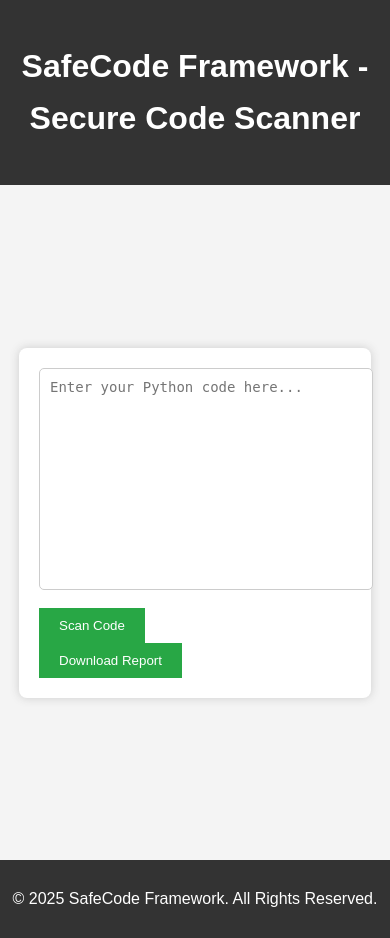
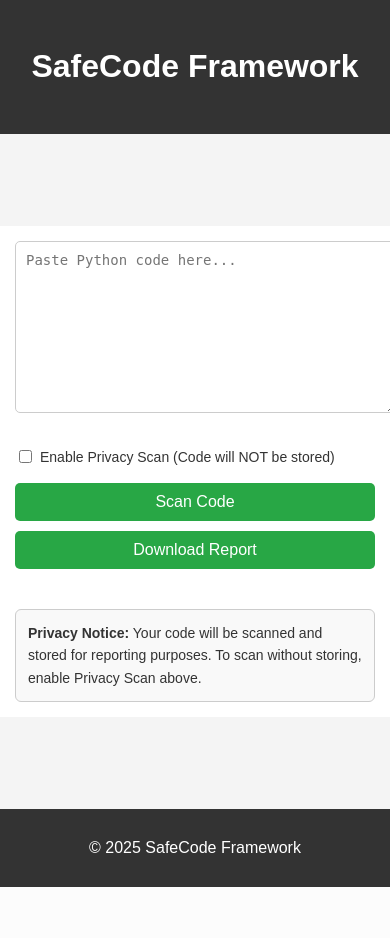
Before and after one commit to stag-nant/SEPM, a Flask app: page / in a window 390 px wide. After the commit the page ends 887 px from the top, so only its background shows below. Run offline with Flask 3, Linux system fonts and the light colour scheme.

Commit message:
Updated files with user stories 10,11,12

```diff
--- a/app.py
+++ b/app.py
@@ -88,6 +88,26 @@ def upload():
         "vulnerabilities": issues
     })
 
+@app.route('/api/scan', methods=['POST'])
+def api_scan():
+    data = request.get_json()
+    code = data.get("code", "")
+
+    if not code:
+        return jsonify({
+            "success": False,
+            "error": "No code provided"
+        }), 400
+
+    issues = analyze_code(code)
+
+    # Do not save code to DB for API scans (to support privacy)
+    return jsonify({
+        "success": True,
+        "vulnerabilities": issues,
+        "status": "Vulnerabilities found" if issues else "No vulnerabilities found"
+    }), 200
+
 @app.route('/report')
 def report():
     path = "scan_report.txt"
--- a/static/style.css
+++ b/static/style.css
@@ -1,4 +1,4 @@
-/* General Styles */
+/* Base Styles */
 body {
   font-family: Arial, sans-serif;
   line-height: 1.6;
@@ -8,7 +8,6 @@ body {
   padding: 0;
 }
 
-/* Header */
 header {
   background: #333;
   color: #fff;
@@ -16,16 +15,16 @@ header {
   padding: 20px;
 }
 
-/* Main Container */
 main {
   display: flex;
   justify-content: center;
   align-items: center;
-    height: 80vh;
+  min-height: 80vh;
+  padding: 10px;
 }
 
 .container {
-    width: 80%;
+  width: 100%;
   max-width: 800px;
   background: #fff;
   padding: 20px;
@@ -33,7 +32,6 @@ main {
   border-radius: 8px;
 }
 
-/* Code Input Box */
 textarea {
   width: 100%;
   height: 200px;
@@ -42,19 +40,19 @@ textarea {
   font-size: 14px;
   border: 1px solid #ccc;
   border-radius: 5px;
-    resize: none;
+  resize: vertical;
 }
 
-/* Buttons */
 button {
   display: inline-block;
   background: #28a745;
   color: #fff;
   padding: 10px 20px;
   border: none;
+  border-radius: 5px;
   cursor: pointer;
+  margin-bottom: 10px;
   transition: background 0.3s;
-    margin-right: 10px;
 }
 
 button:hover {
@@ -63,12 +61,35 @@ button:hover {
 
 button:disabled {
   background: #ccc;
+  cursor: not-allowed;
 }
 
-/* Footer */
 footer {
   background: #333;
   color: #fff;
   text-align: center;
   padding: 10px;
 }
+
+/* Mobile Responsiveness */
+@media (max-width: 768px) {
+  main {
+      padding: 0 15px;
+      flex-direction: column;
+  }
+
+  .container {
+      padding: 15px;
+      box-shadow: none;
+      border-radius: 0;
+  }
+
+  textarea {
+      height: 150px;
+  }
+
+  button {
+      width: 100%;
+      font-size: 16px;
+  }
+}
--- a/templates/index.html
+++ b/templates/index.html
@@ -2,53 +2,126 @@
 <html lang="en">
 <head>
   <meta charset="UTF-8">
-    <title>SafeCode - Secure Code Analysis</title>
+  <meta name="viewport" content="width=device-width, initial-scale=1.0">
+  <title>SafeCode - Code Scanner</title>
   <link rel="stylesheet" href="{{ url_for('static', filename='style.css') }}">
+  <style>
+    /* Toggle Styling */
+    .toggle-container {
+      margin: 15px 0;
+      display: flex;
+      align-items: center;
+      font-size: 14px;
+    }
+    .toggle-container input {
+      margin-right: 8px;
+    }
+
+    /* Notification Styling */
+    .notifications {
+      background: #f0f0f0;
+      padding: 10px;
+      border-radius: 8px;
+      margin-bottom: 20px;
+    }
+
+    .notifications ul {
+      list-style: none;
+      padding: 0;
+    }
+
+    .notifications li {
+      margin-bottom: 10px;
+      padding: 8px;
+      border-left: 4px solid #333;
+    }
+
+    .alert {
+      border-color: #dc3545;
+      background-color: #f8d7da;
+    }
+
+    .update {
+      border-color: #0d6efd;
+      background-color: #dbeafe;
+    }
+  </style>
 </head>
 <body>
-
   <header>
-    <h1>SafeCode Framework - Secure Code Scanner</h1>
+    <h1>SafeCode Framework</h1>
   </header>
 
   <main>
     <div class="container">
-        <textarea id="codeInput" placeholder="Enter your Python code here..."></textarea>
+
+      <!-- Notifications with Styling -->
+      {% if notifications %}
+        <div class="notifications">
+          <h3>Notifications</h3>
+          <ul>
+            {% for note in notifications %}
+              <li class="{{ note.type }}">{{ note.type|capitalize }}: {{ note.message }}<br>
+                <small>{{ note.timestamp }}</small>
+              </li>
+            {% endfor %}
+          </ul>
+        </div>
+      {% endif %}
+
+      <!-- Code Input -->
+      <textarea id="codeInput" placeholder="Paste Python code here..."></textarea>
+
+      <!-- Privacy Toggle -->
+      <div class="toggle-container">
+        <input type="checkbox" id="privacyToggle" onchange="updateNotice()">
+        <label for="privacyToggle">Enable Privacy Scan (Code will NOT be stored)</label>
+      </div>
+
       <button onclick="uploadCode()">Scan Code</button>
+      <a href="/report"><button>Download Report</button></a>
 
       <div id="result"></div>
 
-        <a href="/report" download>
-            <button>Download Report</button>
-        </a>
+      <!-- Privacy Message -->
+      <div id="privacyMessage" style="background-color: #f9f9f9; border: 1px solid #ccc; padding: 12px; margin-top: 30px; font-size: 14px; color: #333; border-radius: 6px;">
+        <strong>Privacy Notice:</strong> Your code will be scanned and stored for reporting purposes. To scan without storing, enable Privacy Scan above.
+      </div>
+
     </div>
   </main>
 
   <footer>
-    <p>© 2025 SafeCode Framework. All Rights Reserved.</p>
+    <p>© 2025 SafeCode Framework</p>
   </footer>
 
   <script>
     async function uploadCode() {
       const code = document.getElementById("codeInput").value;
+      const privacy = document.getElementById("privacyToggle").checked;
 
-        const response = await fetch('/upload', {
-            method: 'POST',
-            headers: {
-                'Content-Type': 'application/json'
-            },
+      const endpoint = privacy ? "/api/scan" : "/upload";
+
+      const res = await fetch(endpoint, {
+        method: "POST",
+        headers: { 'Content-Type': 'application/json' },
         body: JSON.stringify({ code })
       });
 
-        const data = await response.json();
+      const data = await res.json();
+      document.getElementById("result").innerHTML = `<pre>${JSON.stringify(data, null, 2)}</pre>`;
+    }
 
-        const resultDiv = document.getElementById("result");
-        resultDiv.innerHTML = `
-            <h3>Scan Result:</h3>
-            <pre>${JSON.stringify(data, null, 2)}</pre>
-        `;
+    function updateNotice() {
+      const privacy = document.getElementById("privacyToggle").checked;
+      const message = document.getElementById("privacyMessage");
+
+      if (privacy) {
+        message.innerHTML = "<strong>Privacy Notice:</strong> Your code will be scanned using the API and will <u>not</u> be stored in the database or logs.";
+      } else {
+        message.innerHTML = "<strong>Privacy Notice:</strong> Your code will be scanned and stored for future reporting. Use privacy scan to avoid logging.";
+      }
     }
   </script>
-
 </body>
 </html>
```
Also changed, not shown: ss/Screenshot 2025-03-28 192934.png (added), ss/Screenshot 2025-03-28 192953.png (added), ss/Screenshot 2025-03-28 193003.png (added), ss/Screenshot 2025-03-28 193035.png (added). Lines whose indentation alone changed are shown as unchanged.
